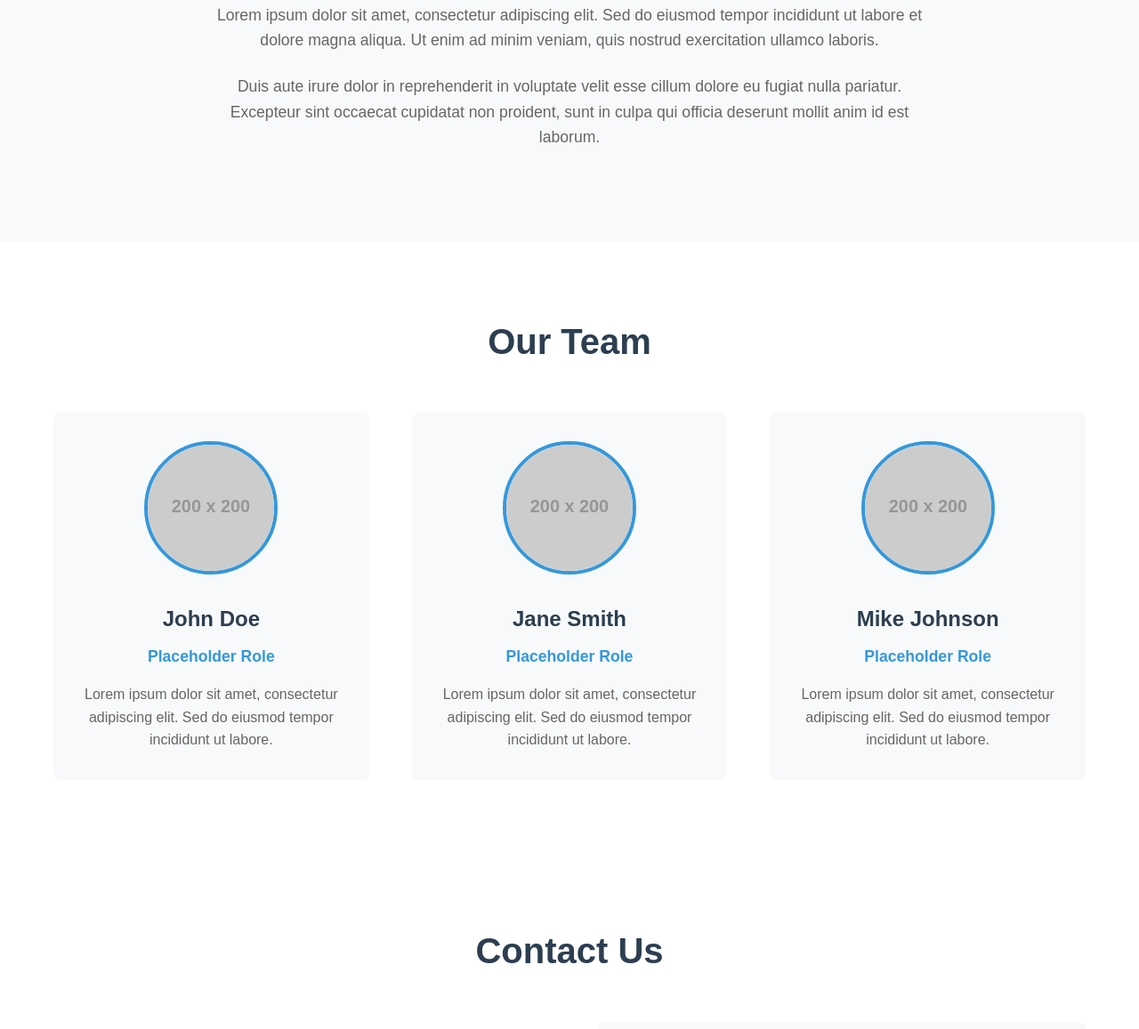
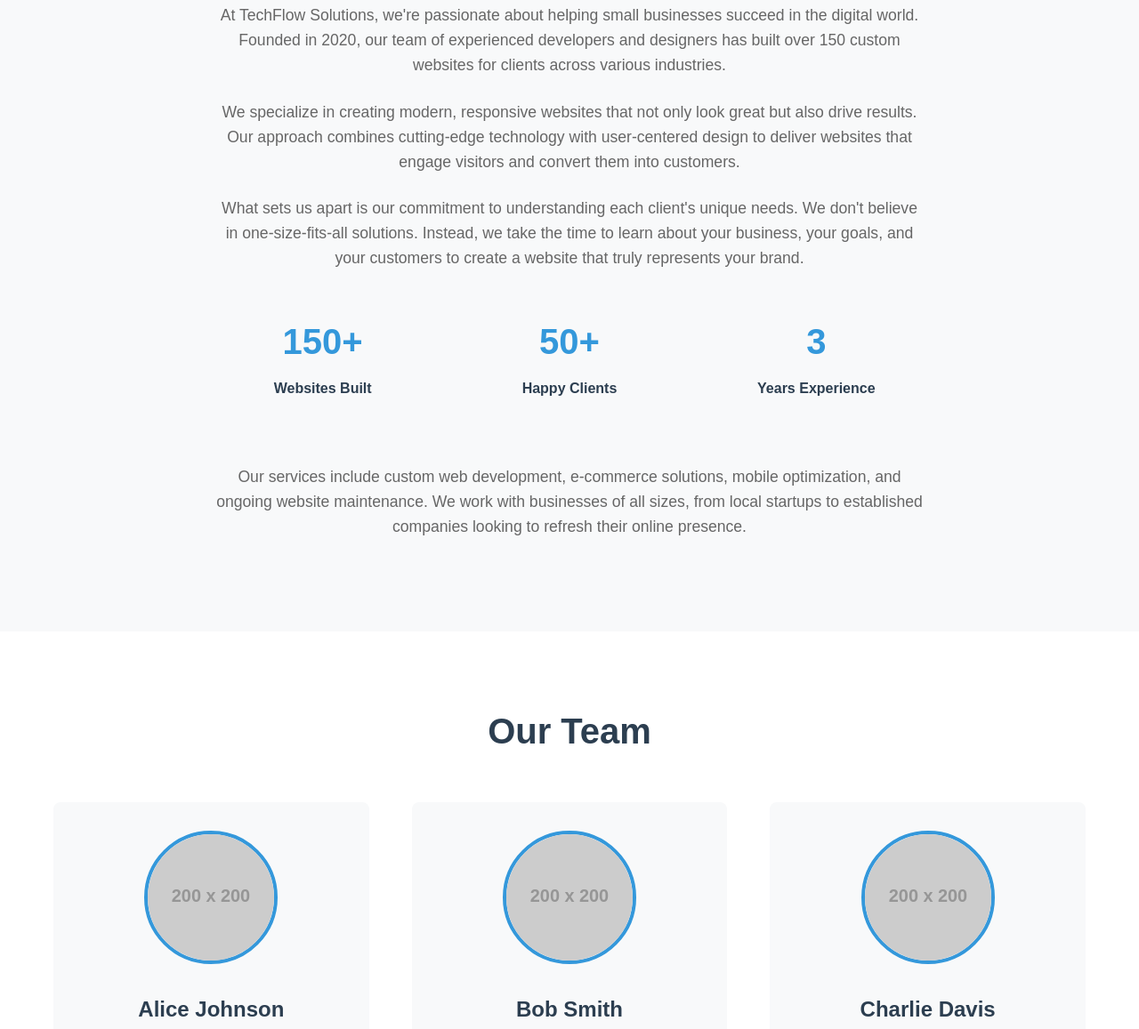
Before and after one commit to oskarkrzyzak/assignment2-techflow, a plain HTML site: page index.html in a window 1280 px wide. Shown: the part 594-1751 px from the top of the page at 89% size. Drawn offline with Linux system fonts and the light colour scheme; placeholder pictures from the web are drawn by us.

Commit message:
Replace placeholder team section with real team profiles
- Removed placeholder team members (John Doe, Jane Smith, Mike Johnson)
- Added real profiles: Alice Johnson, Bob Smith, Charlie Davis
- Updated roles, bios, and kept placeholder images

```diff
--- a/index.html
+++ b/index.html
@@ -35,10 +35,28 @@
     <div class="container">
         <h2>About Us</h2>
         <div class="about-content">
-                <!-- PLACEHOLDER: About content will be replaced in the assignment -->
-                <p>Lorem ipsum dolor sit amet, consectetur adipiscing elit. Sed do eiusmod tempor incididunt ut labore et dolore magna aliqua. Ut enim ad minim veniam, quis nostrud exercitation ullamco laboris.</p>
-                <p>Duis aute irure dolor in reprehenderit in voluptate velit esse cillum dolore eu fugiat nulla pariatur. Excepteur sint occaecat cupidatat non proident, sunt in culpa qui officia deserunt mollit anim id est laborum.</p>
-                <!-- END PLACEHOLDER -->
+            <p>At TechFlow Solutions, we're passionate about helping small businesses succeed in the digital world. Founded in 2020, our team of experienced developers and designers has built over 150 custom websites for clients across various industries.</p>
+
+            <p>We specialize in creating modern, responsive websites that not only look great but also drive results. Our approach combines cutting-edge technology with user-centered design to deliver websites that engage visitors and convert them into customers.</p>
+
+            <p>What sets us apart is our commitment to understanding each client's unique needs. We don't believe in one-size-fits-all solutions. Instead, we take the time to learn about your business, your goals, and your customers to create a website that truly represents your brand.</p>
+
+            <div class="team-stats">
+                <div class="stat">
+                    <h3>150+</h3>
+                    <p>Websites Built</p>
+                </div>
+                <div class="stat">
+                    <h3>50+</h3>
+                    <p>Happy Clients</p>
+                </div>
+                <div class="stat">
+                    <h3>3</h3>
+                    <p>Years Experience</p>
+                </div>
+            </div>
+
+            <p>Our services include custom web development, e-commerce solutions, mobile optimization, and ongoing website maintenance. We work with businesses of all sizes, from local startups to established companies looking to refresh their online presence.</p>
         </div>
     </div>
     </section>
@@ -48,32 +66,30 @@
     <div class="container">
         <h2>Our Team</h2>
         <div class="team-grid">
-                <!-- PLACEHOLDER: Team member profiles will be added in the assignment -->
             <div class="team-member">
                 <div class="member-photo">
-                        <img src="https://placehold.co/200x200" alt="Team Member">
+                    <img src="https://placehold.co/200x200" alt="Alice Johnson">
                 </div>
-                    <h3>John Doe</h3>
-                    <p class="member-role">Placeholder Role</p>
-                    <p class="member-bio">Lorem ipsum dolor sit amet, consectetur adipiscing elit. Sed do eiusmod tempor incididunt ut labore.</p>
+                <h3>Alice Johnson</h3>
+                <p class="member-role">Lead Developer</p>
+                <p class="member-bio">Alice specializes in building scalable web applications and has over 10 years of experience in full-stack development.</p>
             </div>
             <div class="team-member">
                 <div class="member-photo">
-                        <img src="https://placehold.co/200x200" alt="Team Member">
+                    <img src="https://placehold.co/200x200" alt="Bob Smith">
                 </div>
-                    <h3>Jane Smith</h3>
-                    <p class="member-role">Placeholder Role</p>
-                    <p class="member-bio">Lorem ipsum dolor sit amet, consectetur adipiscing elit. Sed do eiusmod tempor incididunt ut labore.</p>
+                <h3>Bob Smith</h3>
+                <p class="member-role">UI/UX Designer</p>
+                <p class="member-bio">Bob is passionate about creating intuitive user interfaces and engaging user experiences. He has worked on over 50 design projects.</p>
             </div>
             <div class="team-member">
                 <div class="member-photo">
-                        <img src="https://placehold.co/200x200" alt="Team Member">
+                    <img src="https://placehold.co/200x200" alt="Charlie Davis">
                 </div>
-                    <h3>Mike Johnson</h3>
-                    <p class="member-role">Placeholder Role</p>
-                    <p class="member-bio">Lorem ipsum dolor sit amet, consectetur adipiscing elit. Sed do eiusmod tempor incididunt ut labore.</p>
+                <h3>Charlie Davis</h3>
+                <p class="member-role">Project Manager</p>
+                <p class="member-bio">Charlie ensures that projects are delivered on time and meet client expectations. He has a background in agile methodologies and leadership.</p>
             </div>
-                <!-- END PLACEHOLDER -->
         </div>
     </div>
     </section>
```
Lines whose indentation alone changed are shown as unchanged.
